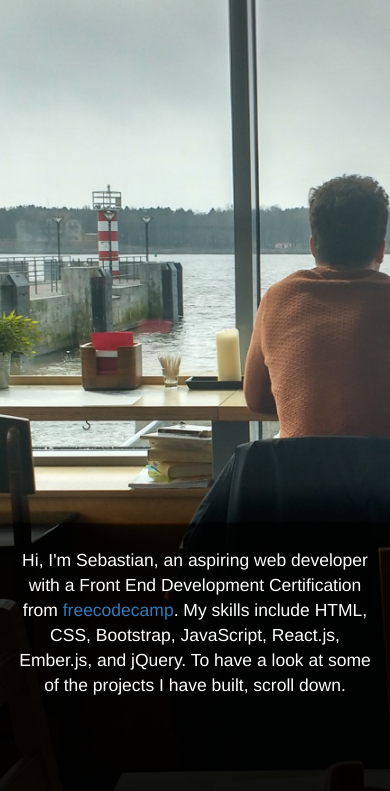
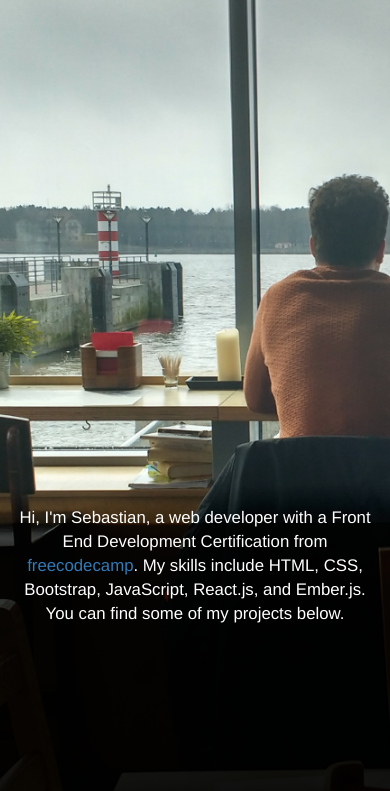
Before and after one commit to sebgrebe/sebgrebe.github.io, a plain HTML site: page index.html in a window 390 px wide. Shown: the part 53-844 px from the top of the page. Drawn offline with nearby package versions, Linux system fonts and the light colour scheme; a script that the page names is missing.

Commit message:
fix bg pic

```diff
--- a/css/portfolio.css
+++ b/css/portfolio.css
@@ -19,7 +19,6 @@ html, body {
     display: block;
     position: absolute;
     top: 0;
-    left: 0;
     height: auto;
     width: 100%;
   }
@@ -51,8 +50,8 @@ html, body {
   .about_text {
     position: relative;
     display: inline-block;
-    font-size: 125%;
-    margin-top: 70vh;
+    font-size: 120%;
+    margin-top: 65vh;
     text-align: center;
     color: white;
   }
--- a/index.html
+++ b/index.html
@@ -49,7 +49,7 @@
     <div id="about" class="about">
         <img src="images/meat lovers_width1664.png" />
         <div class="col-md-10 col-md-offset-1 about_text">
-          <p style="padding-top: 10px">Hi, I'm Sebastian, an aspiring web developer with a Front End Development Certification from <a href="https://www.freecodecamp.com/sebgrebe" target="_blank">freecodecamp</a>. My skills include HTML, CSS, Bootstrap, JavaScript, React.js, Ember.js, and jQuery. To have a look at some of the projects I have built, scroll down.</p>
+          <p style="padding-top: 10px">Hi, I'm Sebastian, a web developer with a Front End Development Certification from <a href="https://www.freecodecamp.com/sebgrebe" target="_blank">freecodecamp</a>. My skills include HTML, CSS, Bootstrap, JavaScript, React.js, and Ember.js. You can find some of my projects below.</p>
         </div> <!--about text-->
 
     </div> <!--about-->
```
